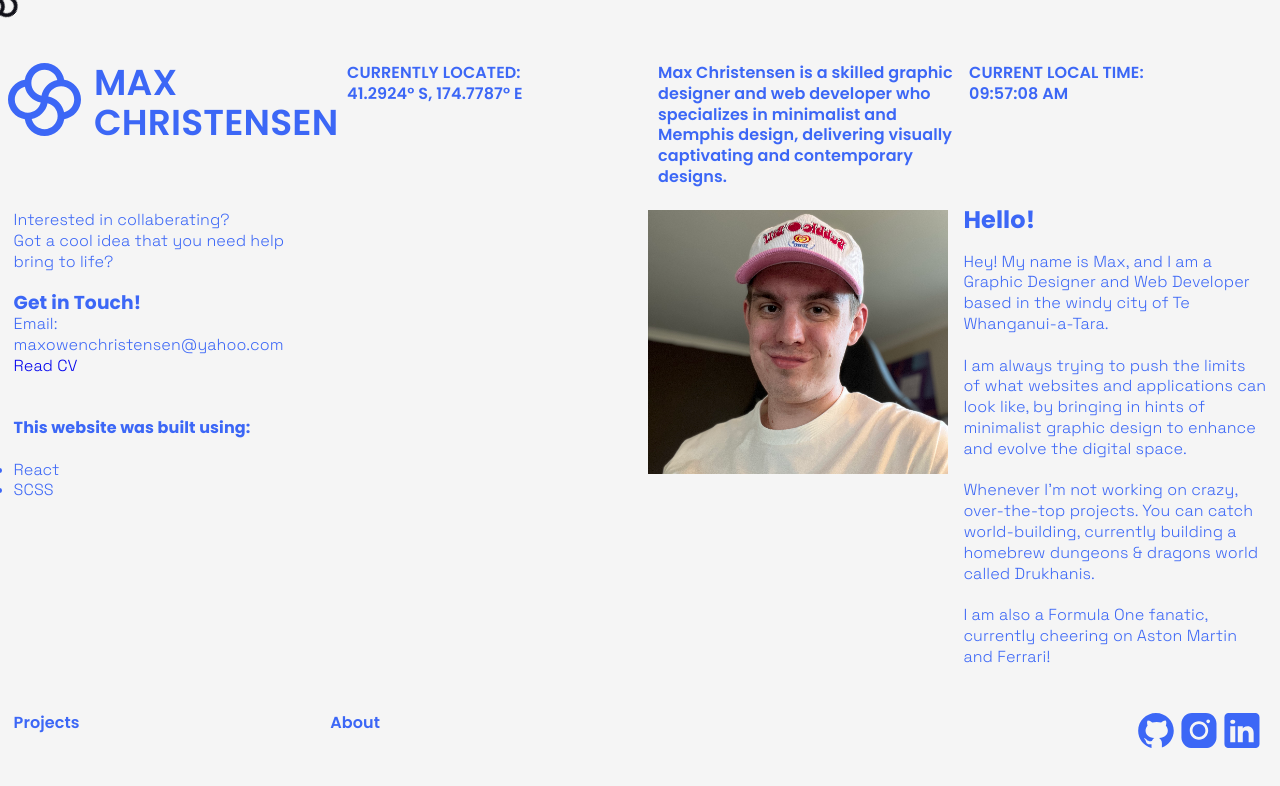
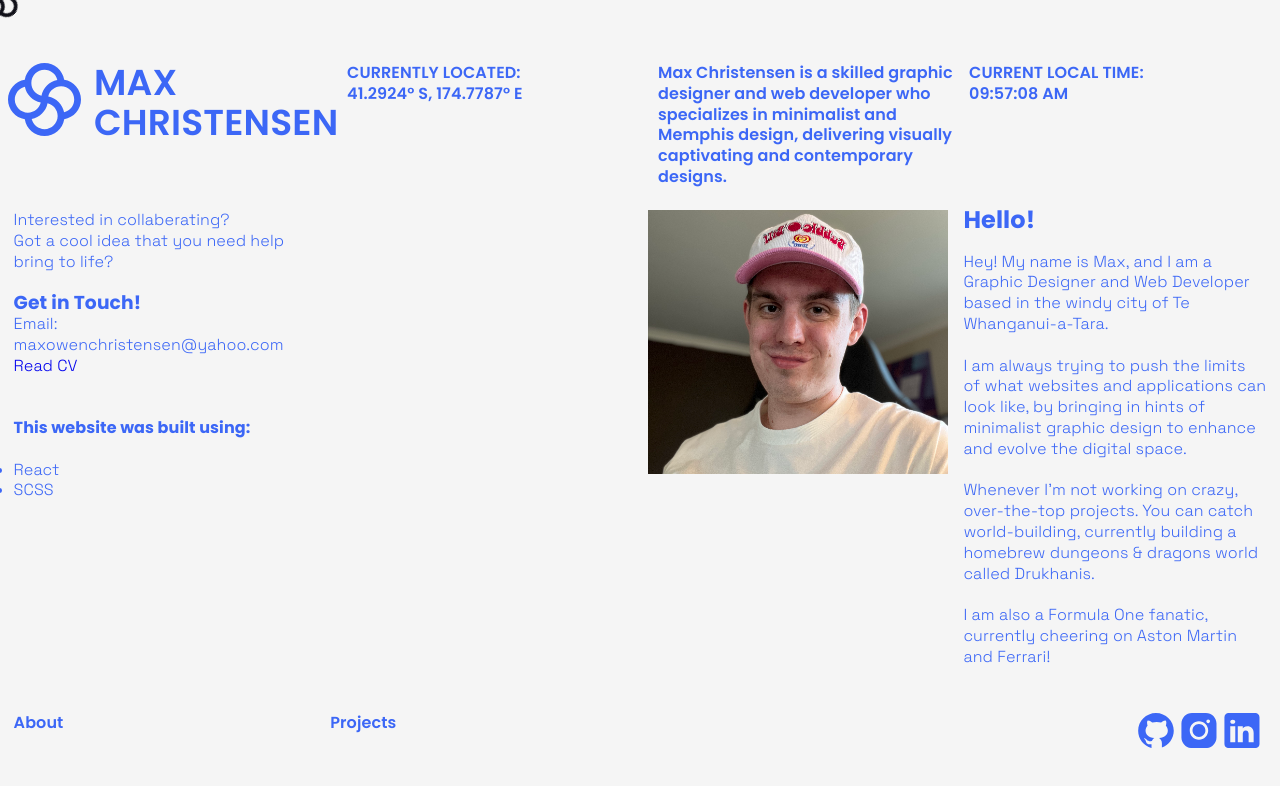
Before and after one commit to maxchristensen/portfolio, a React (Vite) app: page /#/about in a window 1280 px wide. Shown: the top 786 px of the page. Built offline with nearby package versions, Linux system fonts and the light colour scheme.

Commit message:
new CV added. reordered footer links.

```diff
--- a/src/components/Footer.jsx
+++ b/src/components/Footer.jsx
@@ -5,10 +5,10 @@ const Footer = () => {
   return (
     <div className='footer-container'>
         <div className="header-tab">
-            <Link to="/">Projects</Link>
+            <Link to="about"><p>About</p></Link>
         </div>
         <div className="header-tab">
-            <Link to="about"><p>About</p></Link>
+            <Link to="/">Projects</Link>
         </div>
         <div className="header-tab">
 
--- a/src/pages/About.jsx
+++ b/src/pages/About.jsx
@@ -12,7 +12,7 @@ const About = () => {
           <br />
           <h3>Get in Touch!</h3>
           <p>Email: maxowenchristensen@yahoo.com</p>
-          <a target='_blank' href="/MaxChristensen_CV.pdf"><p>Read CV</p></a>
+          <a target='_blank' href="/MaxChristensen _2023_CV.pdf"><p>Read CV</p></a>
           <br /><br />
           <h4>This website was built using:</h4>
           <br />
```
Also changed, not shown: 2 other files (tests, documents, lock files or other folders).
